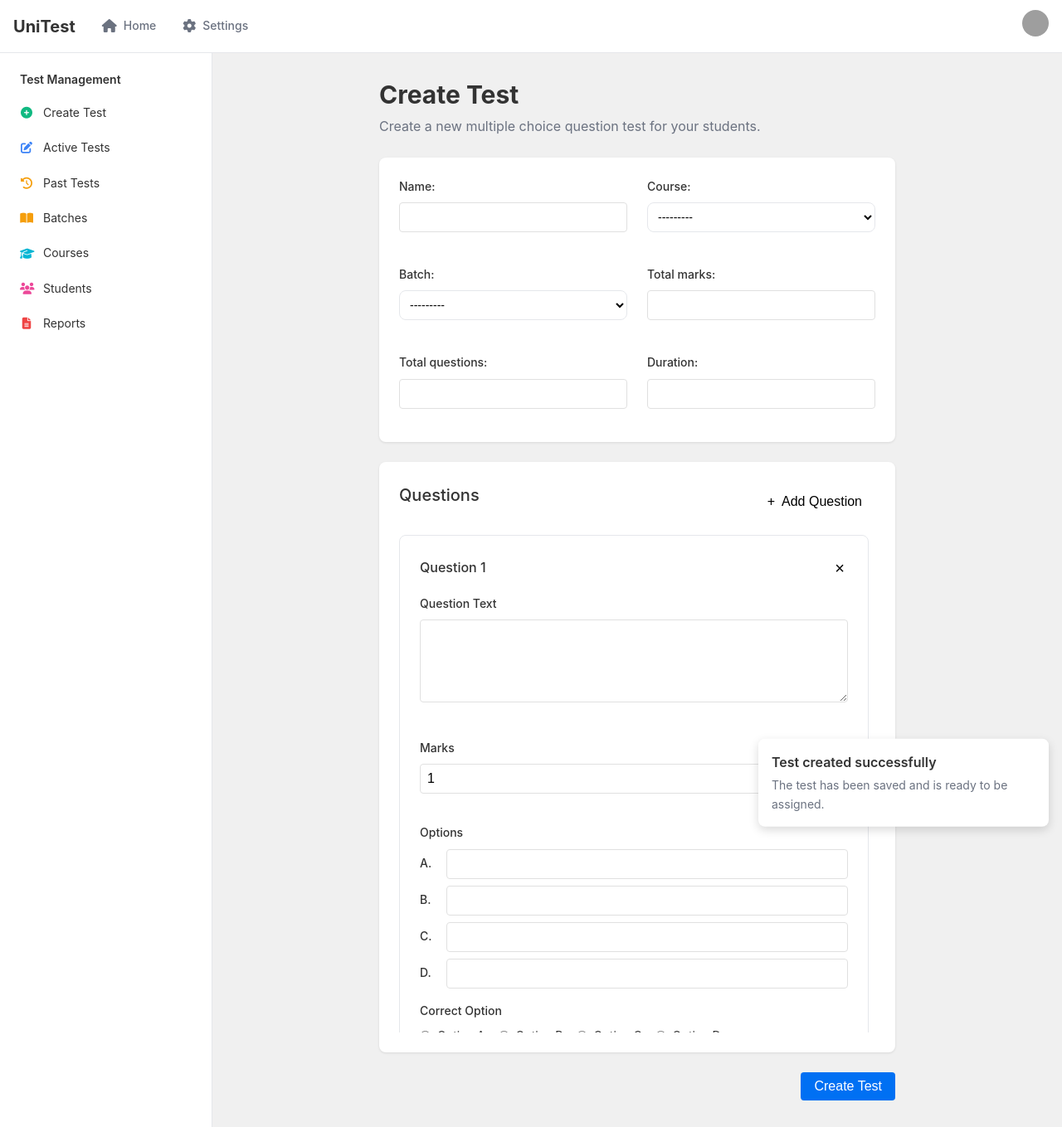
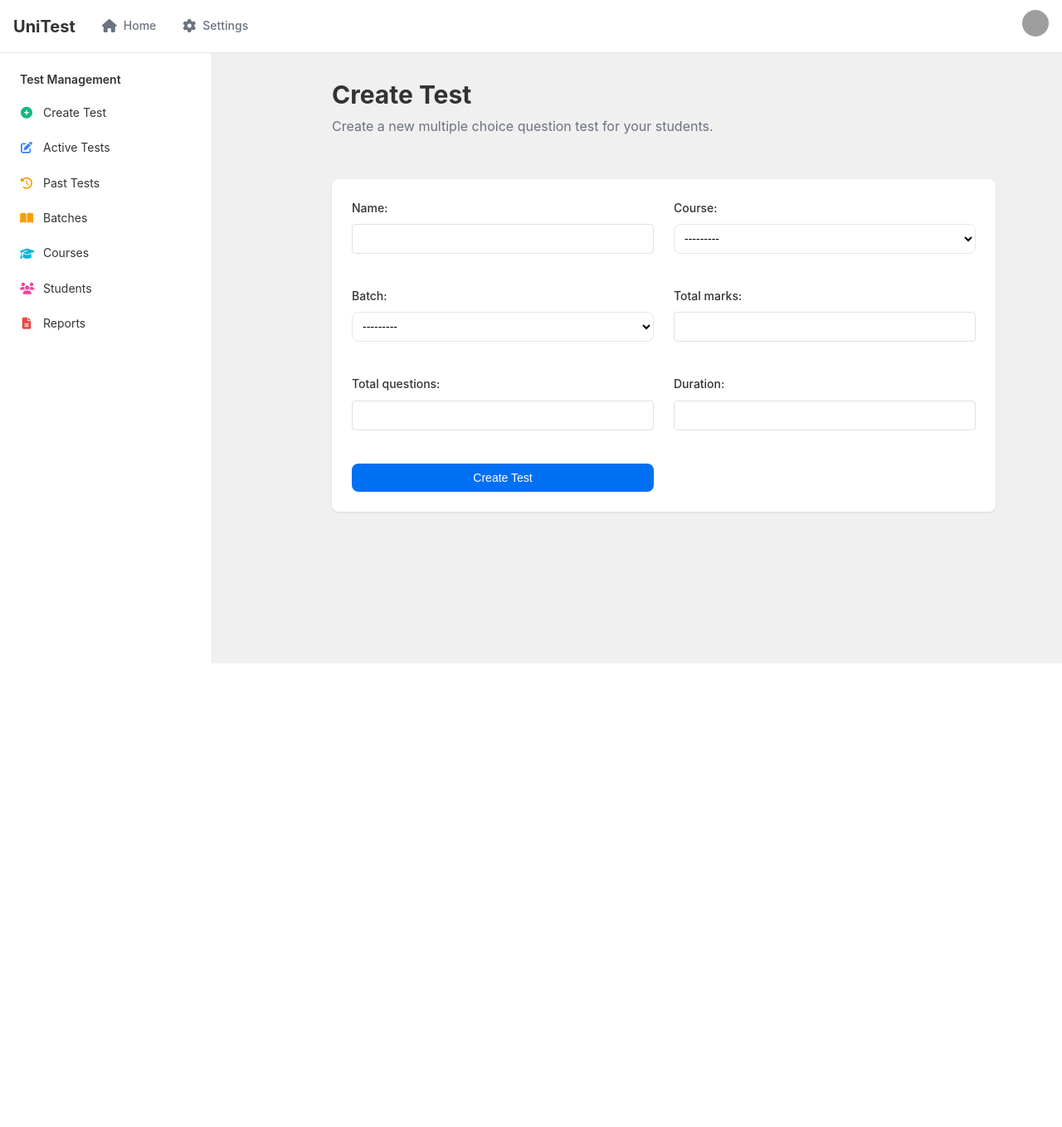
Before and after one commit to lavenderpeaches/UniTest, a Django app: page /create-test/ in a window 1280 px wide. Shown: the whole page at 83% size. After the commit the page ends 800 px from the top, so only its background shows below. Run offline with Django 5.2, Linux system fonts and the light colour scheme; a user stored in the database is signed in; data comes from the database, SQL or seed files in the repository; both versions use the stored data as it was after the commit; some web fonts are replaced; grey boxes are pictures that could not be loaded.

Commit message:
Add feature to create and view tests (MCQs)

```diff
--- a/UniTest/base/forms.py
+++ b/UniTest/base/forms.py
@@ -1,5 +1,5 @@
 from django  import forms
-from .models import Test, Batch, Course
+from .models import Test, Batch, Course, Question, Choice
 
 class testForm(forms.ModelForm):
     class Meta:
--- a/UniTest/base/urls.py
+++ b/UniTest/base/urls.py
@@ -7,11 +7,12 @@ urlpatterns = [
     path('register/',                      views.registerPage,                  name = 'register'),
     path('logout/',                        views.logoutUser,                    name = 'logout'),
     path('home/',                          views.homePage,                      name = 'homePage'),
-    path("create-test/",                   views.create_test,                   name="create_test"),
-    path('add-questions',                  views.adding_questions,              name = 'add_questions'),
+    path("create-test/",                   views.create_test,                   name = 'create_test'),
+    path("add-question/<int:test_id>/",    views.add_question,                  name = 'add_question'),
+    path('view-test/<int:test_id>/',       views.view_test,                    name = 'view_test'),
     path('batches/',                       views.batches,                       name = 'batches'),
-    path('batches/delete/<int:batch_id>/', views.delete_batch,                  name='delete_batch'),
+    path('batches/delete/<int:batch_id>/', views.delete_batch,                  name = 'delete_batch'),
     path('courses/',                       views.courses,                       name = 'courses'),
-    path('courses/delete/<int:course_id>/',views.delete_course,                 name='delete_course'),
+    path('courses/delete/<int:course_id>/',views.delete_course,                 name = 'delete_course'),
     path('students/',                      views.students,                      name = 'students'),
 ]
--- a/UniTest/base/views.py
+++ b/UniTest/base/views.py
@@ -6,7 +6,7 @@ from django.contrib.auth.decorators import login_required
 from django.contrib                 import messages
 from django.urls                    import reverse_lazy
 from .forms                         import testForm, batchForm, courseForm
-from .models                        import Test, Batch, Course
+from .models                        import Test, Batch, Course,Question, Choice
 from django.shortcuts               import get_object_or_404
 
 # Create your views here.
@@ -15,7 +15,6 @@ def home(request):
     return render(request,'index.html')
 
 def loginUser(request):
-    page = 'login'
     user = None
     if request.method=="POST":
         username=request.POST.get('username')
@@ -27,10 +26,11 @@ def loginUser(request):
     else:
         messages.error(request, "Wrong username or password. Please try again.")
 
-    return render(request, 'index.html', {'page': page})
+    return render(request, 'index.html')
 
 
 def registerPage(request):
+    page = 'register'
     if request.method == "POST":
         email = request.POST.get("email")
         username = request.POST.get("username")
@@ -61,7 +61,7 @@ def registerPage(request):
         messages.success(request, "Account created successfully! Please log in.")
         return redirect('homePage')
 
-    return render(request, 'index.html')
+    return render(request, 'index.html', {'page': page})
 
 @login_required
 def logoutUser(request):
@@ -78,14 +78,60 @@ def create_test(request):
         form = testForm(request.POST)
         if form.is_valid():
             form.save()
+            return redirect('add_question', test_id=form.instance.id)
     else:
         form = testForm()
+
     return render(request, 'create_test.html', {'form': form})
 
 @login_required
-def adding_questions(request):
-    return render(request, 'add_ques.html')
+def add_question(request, test_id):
+    test = get_object_or_404(Test, id=test_id)
+    total_questions = test.total_questions
 
+    if request.method == 'POST':
+        for i in range(1, total_questions + 1):
+            question_text = request.POST.get(f'question_{i}')
+            question_marks = request.POST.get(f'question_marks_{i}', 0)
+            question_marks = int(question_marks) if question_marks.isdigit() else 0
+            num_choices = request.POST.get(f'num_choices_{i}', 4)
+            num_choices = int(num_choices) if num_choices.isdigit() else 4
+
+            if question_text:
+                question = Question.objects.create(test=test, text=question_text, marks=question_marks)
+
+                for j in range(1, num_choices + 1):
+                    choice_text = request.POST.get(f'choice_{i}_{j}')
+                    is_correct = request.POST.get(f'is_correct_{i}_{j}') == 'on'
+
+                    if choice_text:
+                        Choice.objects.get_or_create(
+                            question=question, text=choice_text,
+                            defaults={'is_correct': is_correct}
+                        )
+
+        return redirect('view_test', test_id=test.id)
+
+    return render(request, 'addQuestion.html', {'test': test, 'total_questions': range(1, total_questions + 1)})
+
+@login_required
+def view_test(request, test_id):
+    test      = get_object_or_404(Test, id=test_id)
+    questions = test.questions.all()
+    choices   = Choice.objects.filter(question__in=questions)
+    batch     = test.batch
+    course    = test.course
+    context = {
+        'test'      : test,
+        'questions' : questions,
+        'choices'   : choices,
+        'batch'     : batch,
+        'course'    : course,
+    }
+    return render(request, 'view_test.html', context)
+
+
+@login_required
 def batches(request):
     all_batches = Batch.objects.all()
 
--- a/UniTest/static/css/create.css
+++ b/UniTest/static/css/create.css
@@ -64,7 +64,8 @@ h4 {
     background-color: white;
     border-radius: var(--radius);
     box-shadow: 0 1px 3px rgba(0, 0, 0, 0.1);
-    margin-bottom: 1.5rem;
+    margin: 50px auto;
+    width: 800px;
 }
 
 .card-content {
@@ -290,3 +291,15 @@ textarea {
     font-size: 0.875rem;
     color: var(--muted-foreground);
 }
+
+.create-button {
+    border-radius: var(--radius);
+    font-size: 0.875rem;
+    font-weight: 500;
+    padding: 0.5rem 0.5rem;
+    cursor: pointer;
+    transition: background-color 0.2s, color 0.2s, border-color 0.2s;
+    border: 1px solid transparent;
+    background-color: var(--primary);
+    color: white;
+}
--- /dev/null
+++ b/UniTest/static/css/view_test.css
@@ -0,0 +1,153 @@
+/* Base styles */
+:root {
+    --primary-color: #0070f3;
+    --background-color: #f0f0f0;
+    --card-background: #ffffff;
+    --text-color: #333333;
+    --muted-color: #666666;
+    --border-color: #e0e0e0;
+    --success-color: #28a745;
+    --warning-color: #ffc107;
+  }
+
+  body {
+    font-family: -apple-system, BlinkMacSystemFont, "Segoe UI", Roboto, "Helvetica Neue", Arial, sans-serif;
+    line-height: 1.6;
+    color: var(--text-color);
+    background-color: var(--background-color);
+    margin: 0;
+    padding: 0;
+  }
+
+  .container {
+    max-width: 800px;
+    margin: 0 auto;
+    padding: 2rem;
+  }
+
+  h1,
+  h2,
+  h3 {
+    margin-top: 0;
+  }
+
+  /* Test header styles */
+  .test-header {
+    background-color: var(--card-background);
+    border-radius: 8px;
+    padding: 1.5rem;
+    margin-bottom: 2rem;
+    box-shadow: 0 2px 4px rgba(0, 0, 0, 0.1);
+  }
+
+  .university-info h1 {
+    font-size: 1.5rem;
+    margin-bottom: 0.5rem;
+  }
+
+  .university-info p {
+    color: var(--muted-color);
+    margin-bottom: 1rem;
+  }
+
+  .test-info {
+    display: grid;
+    grid-template-columns: 1fr 1fr;
+    gap: 0.5rem;
+  }
+
+  .test-info p {
+    margin: 0;
+  }
+
+  /* Test content styles */
+  .test-content {
+    background-color: var(--card-background);
+    border-radius: 8px;
+    padding: 1.5rem;
+    box-shadow: 0 2px 4px rgba(0, 0, 0, 0.1);
+  }
+
+  .test-name {
+    font-size: 1.5rem;
+    margin-bottom: 1rem;
+  }
+
+  .test-metadata {
+    display: flex;
+    gap: 1rem;
+    margin-bottom: 2rem;
+    color: var(--muted-color);
+  }
+
+  .test-metadata p {
+    display: flex;
+    align-items: center;
+    margin: 0;
+  }
+
+  .test-metadata i {
+    margin-right: 0.5rem;
+  }
+
+  /* Question styles */
+  .questions-list {
+    display: flex;
+    flex-direction: column;
+    gap: 2rem;
+  }
+
+  .question-card {
+    border: 1px solid var(--border-color);
+    border-radius: 8px;
+    padding: 1.5rem;
+  }
+
+  .question-card h3 {
+    font-size: 1.2rem;
+    margin-bottom: 0.5rem;
+  }
+
+  .question-text {
+    margin-bottom: 1rem;
+  }
+
+  .options {
+    display: flex;
+    flex-direction: column;
+    gap: 0.5rem;
+  }
+
+  .option {
+    display: flex;
+    align-items: center;
+    gap: 0.5rem;
+  }
+
+  .option input[type="radio"] {
+    margin-right: 0.5rem;
+    width: 1rem;
+  }
+
+  /* Responsive adjustments */
+  @media (max-width: 600px) {
+    .container {
+      padding: 1rem;
+    }
+
+    .test-info {
+      grid-template-columns: 1fr;
+    }
+
+    .test-metadata {
+      flex-direction: column;
+      gap: 0.5rem;
+    }
+  }
+.option input[type="radio"] {
+    margin: 0; /* Remove default margin */
+}
+
+.option label {
+    margin: 0; /* Remove default margin */
+}
--- a/UniTest/static/js/create.js
+++ /dev/null
@@ -1,174 +0,0 @@
-document.addEventListener('DOMContentLoaded', function () {
-    const form = document.getElementById('testForm');
-    const addQuestionBtn = document.getElementById('addQuestionBtn');
-    const questionsContainer = document.getElementById('questionsContainer');
-    const questionTemplate = document.getElementById('questionTemplate');
-    const toast = document.getElementById('toast');
-
-    let questionCount = 0;
-
-    // Add initial question
-    addQuestion();
-
-    // Add question button click handler
-    addQuestionBtn.addEventListener('click', addQuestion);
-
-    // Form submit handler
-    form.addEventListener('submit', function (e) {
-        e.preventDefault();
-
-        if (validateForm()) {
-            // Collect form data
-            const formData = {
-                title: document.getElementById('title').value,
-                course: document.getElementById('course').value,
-                duration: document.getElementById('duration').value,
-                totalMarks: document.getElementById('totalMarks').value,
-                description: document.getElementById('description').value,
-                questions: [],
-            };
-
-            // Collect questions data
-            const questionCards = document.querySelectorAll('.question-card');
-            questionCards.forEach((card) => {
-                const questionData = {
-                    questionText: card.querySelector('[name="questionText"]').value,
-                    marks: card.querySelector('[name="marks"]').value,
-                    options: [{ text: card.querySelector('[name="optionA"]').value }, { text: card.querySelector('[name="optionB"]').value }, { text: card.querySelector('[name="optionC"]').value }, { text: card.querySelector('[name="optionD"]').value }],
-                    correctOption: card.querySelector('input[name="correctOption"]:checked').value,
-                };
-                formData.questions.push(questionData);
-            });
-
-            // Show success toast
-            showToast();
-
-            // Log the form data (in a real app, you would send this to the server)
-            console.log('Form Data:', formData);
-        }
-    });
-
-    // Function to add a new question
-    function addQuestion() {
-        questionCount++;
-
-        // Clone the template
-        const questionNode = document.importNode(questionTemplate.content, true);
-
-        // Update question number
-        questionNode.querySelector('.question-number').textContent = questionCount;
-
-        // Update radio button IDs to make them unique
-        const radioInputs = questionNode.querySelectorAll('input[type="radio"]');
-        radioInputs.forEach((input) => {
-            const newId = input.id + questionCount;
-            const label = questionNode.querySelector(`label[for="${input.id}"]`);
-            input.id = newId;
-            label.setAttribute('for', newId);
-            input.name = `correctOption${questionCount}`;
-        });
-
-        // Add delete button handler
-        const deleteBtn = questionNode.querySelector('.delete-question');
-        deleteBtn.addEventListener('click', function () {
-            if (questionCount > 1) {
-                this.closest('.question-card').remove();
-                updateQuestionNumbers();
-            }
-        });
-
-        // Append the new question
-        questionsContainer.appendChild(questionNode);
-    }
-
-    // Function to update question numbers after deletion
-    function updateQuestionNumbers() {
-        const questionCards = document.querySelectorAll('.question-card');
-        questionCount = questionCards.length;
-
-        questionCards.forEach((card, index) => {
-            card.querySelector('.question-number').textContent = index + 1;
-        });
-    }
-
-    // Function to validate the form
-    function validateForm() {
-        let isValid = true;
-
-        // Validate test details
-        const requiredFields = ['title', 'course', 'duration', 'totalMarks'];
-        requiredFields.forEach((field) => {
-            const input = document.getElementById(field);
-            const errorElement = document.getElementById(`${field}-error`);
-
-            if (!input.value.trim()) {
-                errorElement.textContent = 'This field is required';
-                isValid = false;
-            } else {
-                errorElement.textContent = '';
-            }
-        });
-
-        // Validate questions
-        const questionCards = document.querySelectorAll('.question-card');
-        questionCards.forEach((card) => {
-            // Validate question text
-            const questionText = card.querySelector('[name="questionText"]');
-            const questionTextError = questionText.nextElementSibling;
-
-            if (!questionText.value.trim()) {
-                questionTextError.textContent = 'Question text is required';
-                isValid = false;
-            } else {
-                questionTextError.textContent = '';
-            }
-
-            // Validate marks
-            const marks = card.querySelector('[name="marks"]');
-            const marksError = marks.nextElementSibling;
-
-            if (!marks.value.trim()) {
-                marksError.textContent = 'Marks are required';
-                isValid = false;
-            } else {
-                marksError.textContent = '';
-            }
-
-            // Validate options
-            const options = [card.querySelector('[name="optionA"]'), card.querySelector('[name="optionB"]'), card.querySelector('[name="optionC"]'), card.querySelector('[name="optionD"]')];
-
-            options.forEach((option, index) => {
-                const optionError = option.nextElementSibling;
-
-                if (!option.value.trim()) {
-                    optionError.textContent = `Option ${String.fromCharCode(65 + index)} is required`;
-                    isValid = false;
-                } else {
-                    optionError.textContent = '';
-                }
-            });
-
-            // Validate correct option
-            const correctOption = card.querySelector('input[name^="correctOption"]:checked');
-            const correctOptionError = card.querySelector('.radio-group').nextElementSibling;
-
-            if (!correctOption) {
-                correctOptionError.textContent = 'Please select the correct option';
-                isValid = false;
-            } else {
-                correctOptionError.textContent = '';
-            }
-        });
-
-        return isValid;
-    }
-
-    // Function to show toast notification
-    function showToast() {
-        toast.classList.add('show');
-
-        setTimeout(() => {
-            toast.classList.remove('show');
-        }, 3000);
-    }
-});
--- a/UniTest/templates/add_ques.html
+++ /dev/null
@@ -1,4 +0,0 @@
-{% extends 'base.html' %}
-{% block content %}
-
-{% endblock %}
--- a/UniTest/templates/base.html
+++ b/UniTest/templates/base.html
@@ -8,6 +8,7 @@
     <link rel="stylesheet" href="{% static 'css/create.css' %}">
     <link rel="stylesheet" href="{% static 'css/batches.css' %}">
     <link rel="stylesheet" href="{% static 'css/course.css' %}">
+    <link rel="stylesheet" href="{% static 'css/view_test.css' %}">
     <meta name='viewport' content='width=device-width, initial-scale=1'>
     <link rel="stylesheet" href="https://cdnjs.cloudflare.com/ajax/libs/font-awesome/6.4.0/css/all.min.css">
     <link rel="preconnect" href="https://fonts.googleapis.com">
--- a/UniTest/templates/create_test.html
+++ b/UniTest/templates/create_test.html
@@ -25,110 +25,10 @@
                             {% endif %}
                         </div>
                     {% endfor %}
+                    <button type="submit" class="create-button">Create Test</button>
                 </div>
             </div>
         </div>
-
-        <!-- Questions Card -->
-        <div class="card">
-            <div class="card-content">
-                <div class="questions-header">
-                    <h3>Questions</h3>
-                    <button type="button" class="button outline" id="addQuestionBtn">
-                        <span class="icon">+</span>
-                        Add Question
-                    </button>
-                </div>
-
-                <div class="questions-container" id="questionsContainer">
-                    <!-- Question template will be added here by JavaScript -->
-                </div>
-            </div>
-        </div>
-
-        <div class="form-actions">
-            <button type="submit" class="button primary">Create Test</button>
-        </div>
     </form>
-</div>
-
-<!-- Question Template (hidden) -->
-<template id="questionTemplate">
-    <div class="question-card">
-        <div class="question-header">
-            <h4>Question <span class="question-number"></span></h4>
-            <button type="button" class="button ghost delete-question">
-                <span class="icon trash">×</span>
-            </button>
-        </div>
-
-        <div class="form-item">
-            <label>Question Text</label>
-            <textarea name="questionText" required></textarea>
-            <div class="error-message"></div>
-        </div>
-
-        <div class="form-item">
-            <label>Marks</label>
-            <input type="number" name="marks" value="1" min="1" required />
-            <div class="error-message"></div>
-        </div>
-
-        <div class="options-container">
-            <label>Options</label>
-            <div class="option-item">
-                <span class="option-label">A.</span>
-                <input type="text" name="optionA" required />
-                <div class="error-message"></div>
-            </div>
-            <div class="option-item">
-                <span class="option-label">B.</span>
-                <input type="text" name="optionB" required />
-                <div class="error-message"></div>
-            </div>
-            <div class="option-item">
-                <span class="option-label">C.</span>
-                <input type="text" name="optionC" required />
-                <div class="error-message"></div>
-            </div>
-            <div class="option-item">
-                <span class="option-label">D.</span>
-                <input type="text" name="optionD" required />
-                <div class="error-message"></div>
-            </div>
-        </div>
-
-        <div class="form-item">
-            <label>Correct Option</label>
-            <div class="radio-group">
-                <div class="radio-item">
-                    <input type="radio" name="correctOption" value="A" id="correctA" required />
-                    <label for="correctA">Option A</label>
-                </div>
-                <div class="radio-item">
-                    <input type="radio" name="correctOption" value="B" id="correctB" />
-                    <label for="correctB">Option B</label>
-                </div>
-                <div class="radio-item">
-                    <input type="radio" name="correctOption" value="C" id="correctC" />
-                    <label for="correctC">Option C</label>
-                </div>
-                <div class="radio-item">
-                    <input type="radio" name="correctOption" value="D" id="correctD" />
-                    <label for="correctD">Option D</label>
-                </div>
-            </div>
-            <div class="error-message"></div>
-        </div>
-    </div>
-</template>
-
-<!-- Toast Notification -->
-<div id="toast" class="toast">
-    <div class="toast-content">
-        <div class="toast-title">Test created successfully</div>
-        <div class="toast-description">The test has been saved and is ready to be assigned.</div>
-    </div>
-</div>
 
 {% endblock %}
--- a/UniTest/templates/index.html
+++ b/UniTest/templates/index.html
@@ -11,7 +11,7 @@
     <link href="https://fonts.googleapis.com/css2?family=Atkinson+Hyperlegible+Next:ital,wght@0,200..800;1,200..800&family=Inter:ital,opsz,wght@0,14..32,100..900;1,14..32,100..900&family=Poppins:ital,wght@0,100;0,200;0,300;0,400;0,500;0,600;0,700;0,800;0,900;1,100;1,200;1,300;1,400;1,500;1,600;1,700;1,800;1,900&display=swap" rel="stylesheet">
 </head>
 <body>
-    {% if page == 'login' %}
+    {% if page != 'register' %}
     <div class="container1">
         <h1>UniTest</h1>
         <div class="loginForm">
```
Also changed, not shown: UniTest/base/models.py (+5 -4 lines), UniTest/templates/addQuestion.html (added, +69 -0 lines), UniTest/templates/dummy.html (added, +52 -0 lines), UniTest/templates/view_test.html (added, +43 -0 lines), UniTest/base/migrations/0002_question_num_choices.py (added), UniTest/db.sqlite3.
